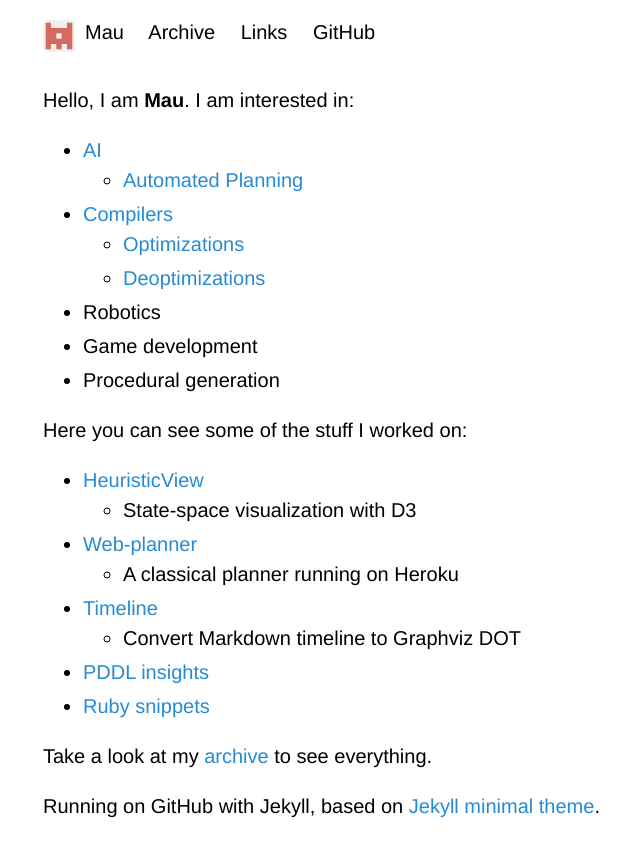
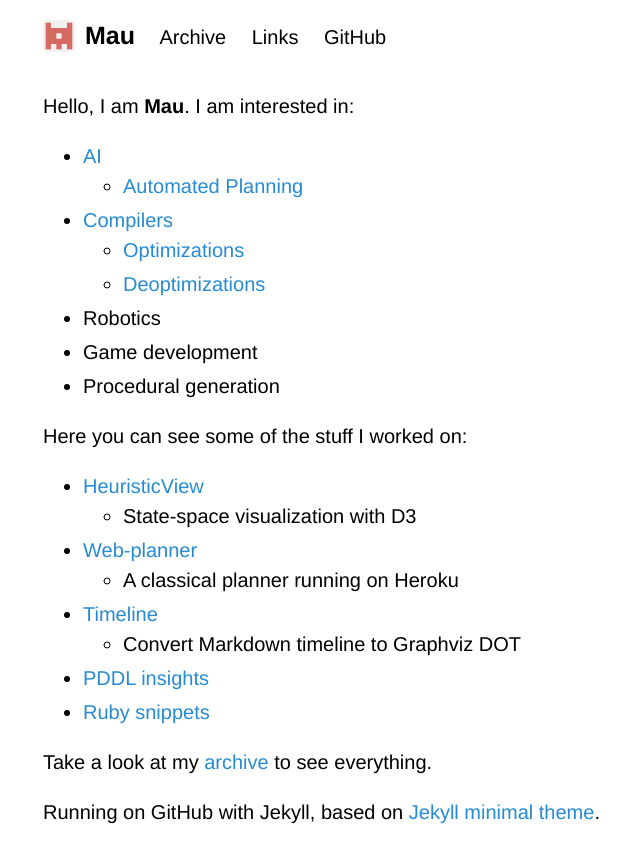
Before and after one commit to Maumagnaguagno/maumagnaguagno.github.io, a Jekyll site: the page built from index.md, in a window 1280 px wide. Shown: the top 863 px of the page, without its empty margins (217-857 px from the left). Built offline with Jekyll 4.4.1, drawn with Linux system fonts in a browser that asks for light colours; our own code applies the rules of GitHub Pages for plain Markdown files.

Commit message:
Remove extra space before first-child in style

```diff
--- a/css/style.scss
+++ b/css/style.scss
@@ -19,7 +19,7 @@ header {
     margin-right: 20px;
     color: inherit;
 
-    :first-child {
+    &:first-child {
       font-size: 25px;
       font-weight: bold;
     }
```
